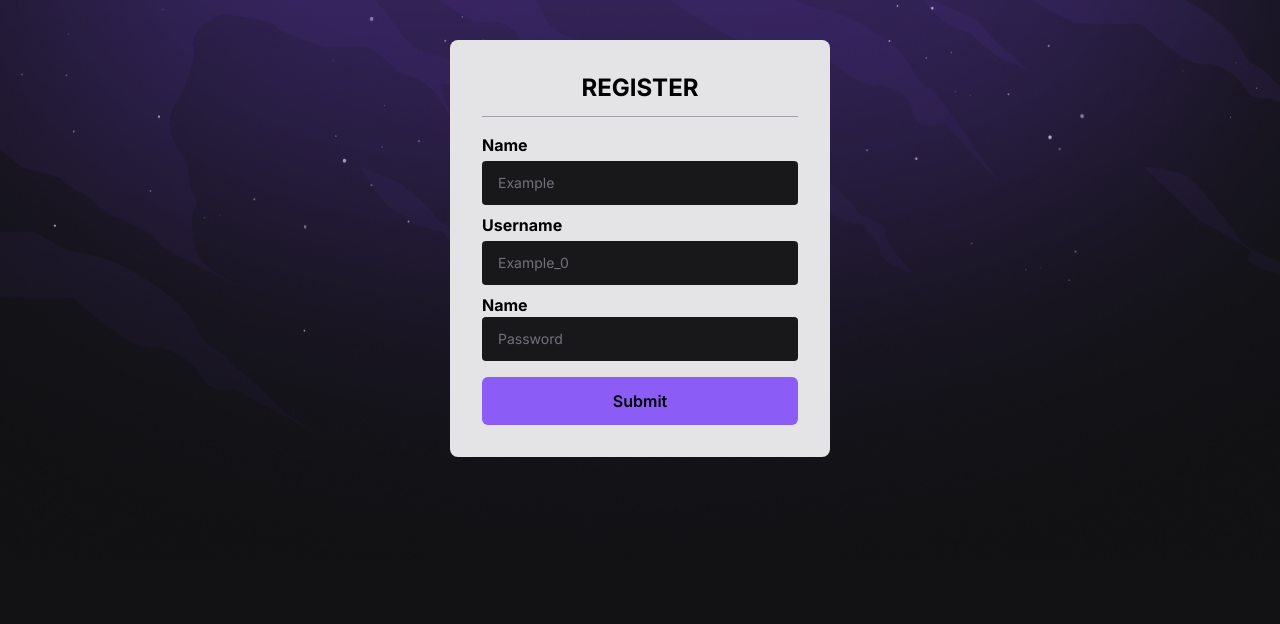
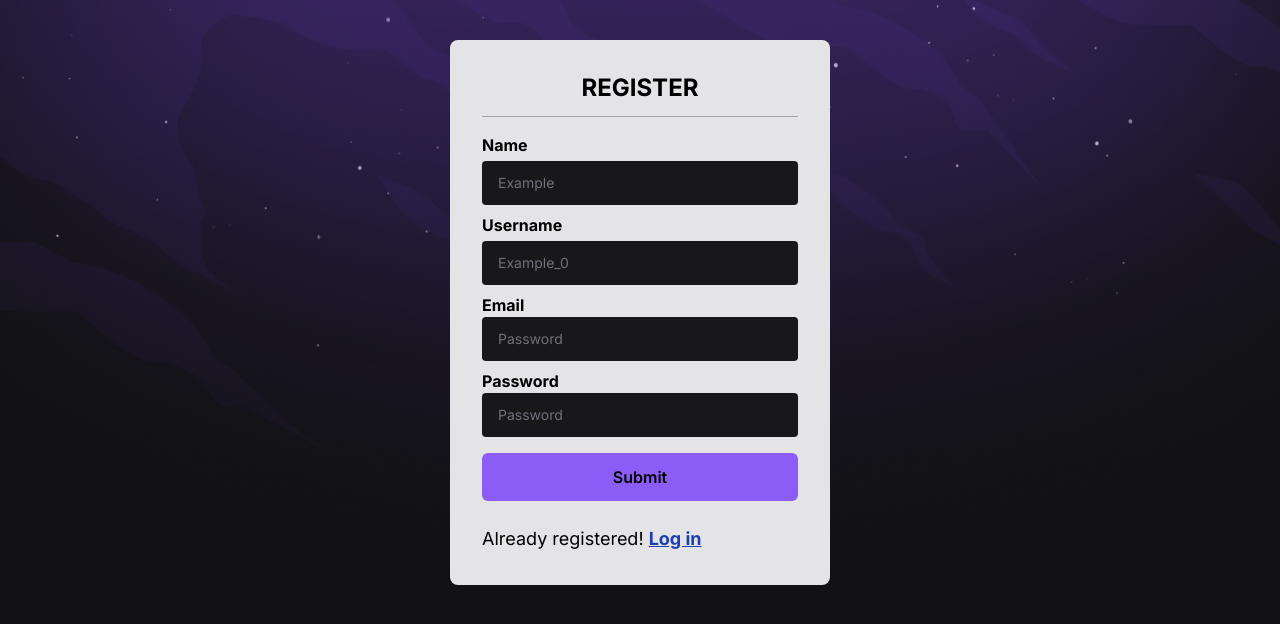
Before and after one commit to Norberto-Boa/NLWeSports-Norberto, a React (Vite) app in the folder web/: page /register in a window 1280 px wide. Shown: the top 624 px of the page. Built offline with nearby package versions, Linux system fonts and the light colour scheme; no server answers.

Commit message:
Final commit

```diff
--- a/web/src/Screens/Register.tsx
+++ b/web/src/Screens/Register.tsx
@@ -3,6 +3,7 @@ import { Warning } from 'phosphor-react';
 import axios from 'axios';
 import { useState } from 'react';
 import { baseUrl } from "../utils/baseUrl";
+import { Link } from "react-router-dom";
 
 interface ErrorMessage{
   message: string
@@ -12,8 +13,12 @@ interface RegInputs{
   name: string
   username: string
   password: string
+  email: string
 }
 
+interface ErrorFace{
+  message: string
+}
 
 
 const ErrorMessage = (props: ErrorMessage) => {
@@ -31,27 +36,40 @@ const ErrorMessage = (props: ErrorMessage) => {
 
 const Register = () => {
   const { register, handleSubmit, watch, formState: { errors } } = useForm<RegInputs>();
-  const [data, setData] = useState<RegInputs>()
   const onSubmit: SubmitHandler<RegInputs> = async data => {
     HandleSubmit(data)
   }
 
+  const [error, setError] = useState(null)
+  const errorDiv = error ?
+    <div className="mt-4">
+      <p>
+        <Warning className="text-red-600" /> <span>{error}</span>
+      </p>
+    </div>
+    : ''
+
 
 
   const win: Window = window;
-  async function HandleSubmit(data : RegInputs) {
+  async function HandleSubmit(data: RegInputs) {
+    setError(null);
     try {
       await axios.post(`${baseUrl}/register`, {
         username: data?.username,
         name: data?.name,
         password: data?.password,
+        email: data?.email
       }).then(async (res) => {
 
         if (res.status != 200) {
           alert('Something went wrong!')
           return
         } else {
-          console.log(res)
+          if (res.data.status == 500) {
+            const err = JSON.parse(res.data.message)
+            setError(err[0].message);
+          }
         }
       })
     } catch (error) {
@@ -106,7 +124,23 @@ const Register = () => {
         </div>
 
         <div className='w-[100%]'>
-          <label htmlFor="name" className="font-bold">Name</label>
+          <label htmlFor="email" className="font-bold">Email</label>
+        <input
+          type={'email'}
+            {...register("email", { required: true })}
+          className="bg-zinc-900 text-zinc-200 py-3 px-4 rounded text-sm placeholder:text-zinc-500 w-[100%]"
+          placeholder='Password'
+        />
+
+        {errors?.email?.type === "required" &&
+          <ErrorMessage
+            message='This field is required'
+          />
+        }
+        </div>
+
+        <div className='w-[100%]'>
+          <label htmlFor="pwd" className="font-bold">Password</label>
         <input
           type={'password'}
           {...register("password", {required: true, minLength: 8})}
@@ -128,10 +162,14 @@ const Register = () => {
         </div>
 
 
+        {errorDiv}
+
        <input
-            className="bg-violet-500 w-[100%] px-5 py-3 mt-2 rounded-md flex gap-3 justify-center font-semibold hover:bg-violet-600 transition-all duration-700"
+            className="bg-violet-500 w-[100%] px-5 py-3 mt-2 mb-4 rounded-md flex gap-3 justify-center font-semibold hover:bg-violet-600 transition-all duration-700"
             type="submit"
         />
+
+        <p className="text-lg text-center">Already registered! <Link className="text-blue-800 font-bold underline" to={`/`}>Log in </Link></p>
 
       </form>
     </div>
--- a/web/src/components/Login/Form.tsx
+++ b/web/src/components/Login/Form.tsx
@@ -4,8 +4,7 @@ import { FormEvent, useState } from 'react';
 import axios from 'axios';
 import Cookies from 'js-cookie';
 import { baseUrl } from "../../utils/baseUrl";
-
-import { useForm } from 'react-hook-form';
+import { Link } from "react-router-dom";
 
 
 const Form = () => {
@@ -73,11 +72,10 @@ const Form = () => {
         </div>
 
         <span >
-          Forgot your password! <span className="text-blue-800 font-bold underline">Recover it </span>
         </span>
 
         <div
-          className="w-[100%]"
+          className="w-[100%] mb-4"
         >
           <button
             className="bg-violet-500 w-[100%] px-5 py-3 mt-4 rounded-md flex gap-3 justify-center font-semibold hover:bg-violet-600 transition-all duration-700"
@@ -85,8 +83,10 @@ const Form = () => {
           >
             Login
           </button>
+
         </div>
 
+        <p className="text-lg">You're not Registered yet? <Link to={`/register`} className="text-blue-800 font-bold underline">Register</Link></p>
       </form>
     </div>
   )
```
Also changed, not shown: 2 other files (tests, documents, lock files or other folders).
